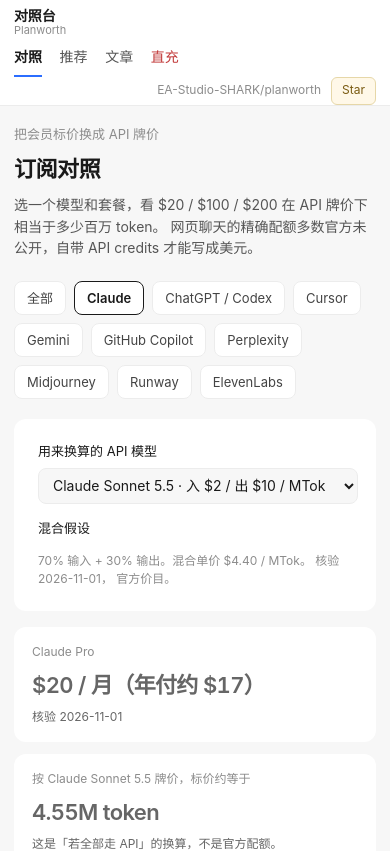
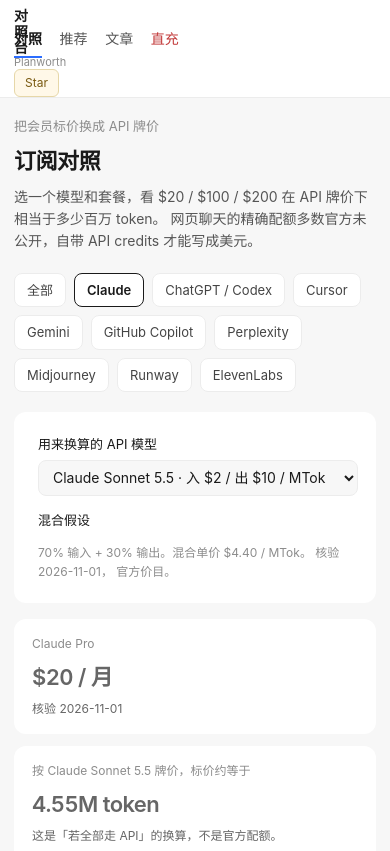
Before and after one commit to EA-Studio-SHARK/planworth, a React (Vite) app: page / in a window 390 px wide. Shown: the top 851 px of the page. Built offline with nearby package versions, Linux system fonts and the light colour scheme.

Commit message:
fix: shop tags, recommend price column, mobile topbar

```diff
--- a/src/data/plans.ts
+++ b/src/data/plans.ts
@@ -109,7 +109,7 @@ export const plans: Plan[] = [
     product: "Claude",
     name: "Pro",
     priceUsd: 20,
-    priceLabel: "$20 / 月（年付约 $17）",
+    priceLabel: "$20 / 月",
     billing: "月付 $20；年付 $200 预付约 $17/月",
     models: ["Opus", "Sonnet", "Haiku", "Claude Code", "Fable（用量积分）"],
     quotaOfficial: "More usage than Free，every 5 hours and every week，对照表记为 1×。官方未公开精确 token 数。含 Claude Code。",
--- a/src/styles.css
+++ b/src/styles.css
@@ -290,7 +290,7 @@ td.num, th.num { font-variant-numeric: tabular-nums; font-family: var(--mono); f
 }
 .rank-item {
   display: grid;
-  grid-template-columns: 88px 1fr auto;
+  grid-template-columns: 132px 1fr auto;
   gap: 14px;
   align-items: start;
   padding: 14px 0;
@@ -381,8 +381,10 @@ td.num, th.num { font-variant-numeric: tabular-nums; font-family: var(--mono); f
   padding: 18px 20px;
   display: flex;
   flex-direction: column;
+  align-items: flex-start;
   gap: 8px;
 }
+.shop-card h2 { max-width: 100%; }
 .shop-card .price {
   font-size: 22px;
   font-weight: 600;
@@ -406,16 +408,18 @@ td.num, th.num { font-variant-numeric: tabular-nums; font-family: var(--mono); f
 
 @media (max-width: 800px) {
   .topbar {
-    grid-template-columns: 1fr auto;
+    display: flex;
+    flex-wrap: wrap;
     height: auto;
     min-height: var(--topbar);
     row-gap: 0;
     padding: 8px 14px 0;
   }
-  .brand { grid-column: 1; }
-  .top-right { grid-column: 2; }
+  .brand { flex: 1; }
+  .top-right { flex: 0 0 auto; }
+  .top-right .gh { display: none; }
   .nav {
-    grid-column: 1 / -1;
+    flex: 1 0 100%;
     justify-content: flex-start;
     overflow-x: auto;
     gap: 1.1rem;
```
